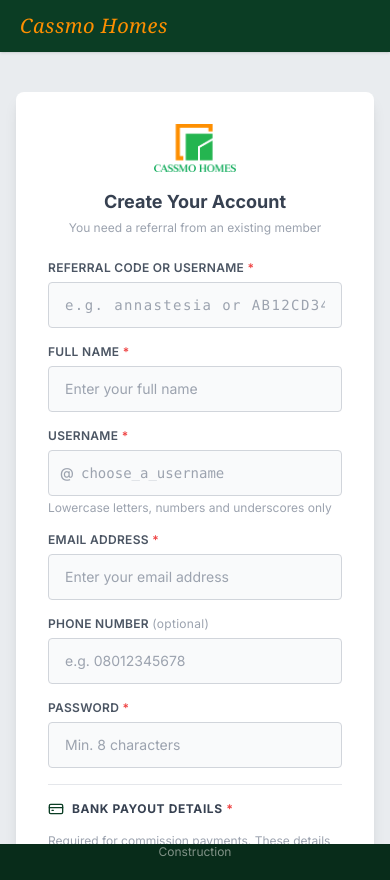
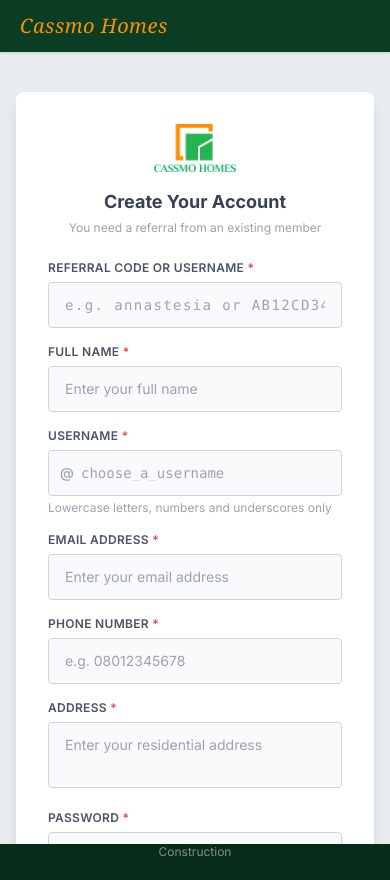
Before and after one commit to dev-anna-life/cassmo-homes, a Next.js app: page /signup in a window 390 px wide. Built offline with nearby package versions, Linux system fonts and the light colour scheme.

Commit message:
feat: make phone required, add address field to signup form and schema

```diff
--- a/app/api/auth/signup/route.js
+++ b/app/api/auth/signup/route.js
@@ -17,6 +17,7 @@ export async function POST(request) {
       email,
       password,
       phone,
+      address,
       refCode,
       bankName,
       accountNumber,
@@ -27,6 +28,22 @@ export async function POST(request) {
     if (!name || !username || !email || !password) {
       return NextResponse.json(
         { error: "Full name, username, email and password are required." },
+        { status: 400 }
+      );
+    }
+
+    // Validate phone is provided
+    if (!phone || !phone.trim()) {
+      return NextResponse.json(
+        { error: "Phone number is required." },
+        { status: 400 }
+      );
+    }
+
+    // Validate address is provided
+    if (!address || !address.trim()) {
+      return NextResponse.json(
+        { error: "Address is required." },
         { status: 400 }
       );
     }
@@ -112,7 +129,8 @@ export async function POST(request) {
         username: usernameClean,
         email: email.toLowerCase().trim(),
         password: hashedPassword,
-        phone: phone?.trim() || null,
+        phone: phone.trim(),
+        address: address.trim(),
         referralCode: newRefCode,
         referredById: referrer.id,
         role: "user",
--- a/app/signup/page.jsx
+++ b/app/signup/page.jsx
@@ -18,6 +18,7 @@ function SignupForm() {
     email: "",
     password: "",
     phone: "",
+    address: "",
     refCode: refFromUrl,
     bankName: "",
     accountNumber: "",
@@ -92,6 +93,7 @@ function SignupForm() {
           email: form.email,
           password: form.password,
           phone: form.phone,
+          address: form.address,
           // Always send the actual referral code (not username) to the backend
           refCode: referrer.referralCode,
           bankName: form.bankName,
@@ -255,14 +257,30 @@ function SignupForm() {
                 {/* Phone */}
                 <div>
                   <label className="block text-xs font-semibold text-gray-600 mb-1.5 uppercase tracking-wide">
-                    Phone Number <span className="text-gray-400 font-normal normal-case">(optional)</span>
+                    Phone Number <span className="text-red-500">*</span>
                   </label>
                   <input
                     type="tel"
+                    required
                     value={form.phone}
                     onChange={(e) => setForm({ ...form, phone: e.target.value })}
                     placeholder="e.g. 08012345678"
                     className="w-full border border-gray-300 text-gray-800 placeholder-gray-400 px-4 py-3 text-sm focus:outline-none focus:border-[#0B3D24] transition-colors rounded bg-gray-50"
+                  />
+                </div>
+
+                {/* Address */}
+                <div>
+                  <label className="block text-xs font-semibold text-gray-600 mb-1.5 uppercase tracking-wide">
+                    Address <span className="text-red-500">*</span>
+                  </label>
+                  <textarea
+                    required
+                    rows={2}
+                    value={form.address}
+                    onChange={(e) => setForm({ ...form, address: e.target.value })}
+                    placeholder="Enter your residential address"
+                    className="w-full border border-gray-300 text-gray-800 placeholder-gray-400 px-4 py-3 text-sm focus:outline-none focus:border-[#0B3D24] transition-colors rounded bg-gray-50 resize-none"
                   />
                 </div>
 
```
Also changed, not shown: 2 other files (tests, documents, lock files or other folders).
